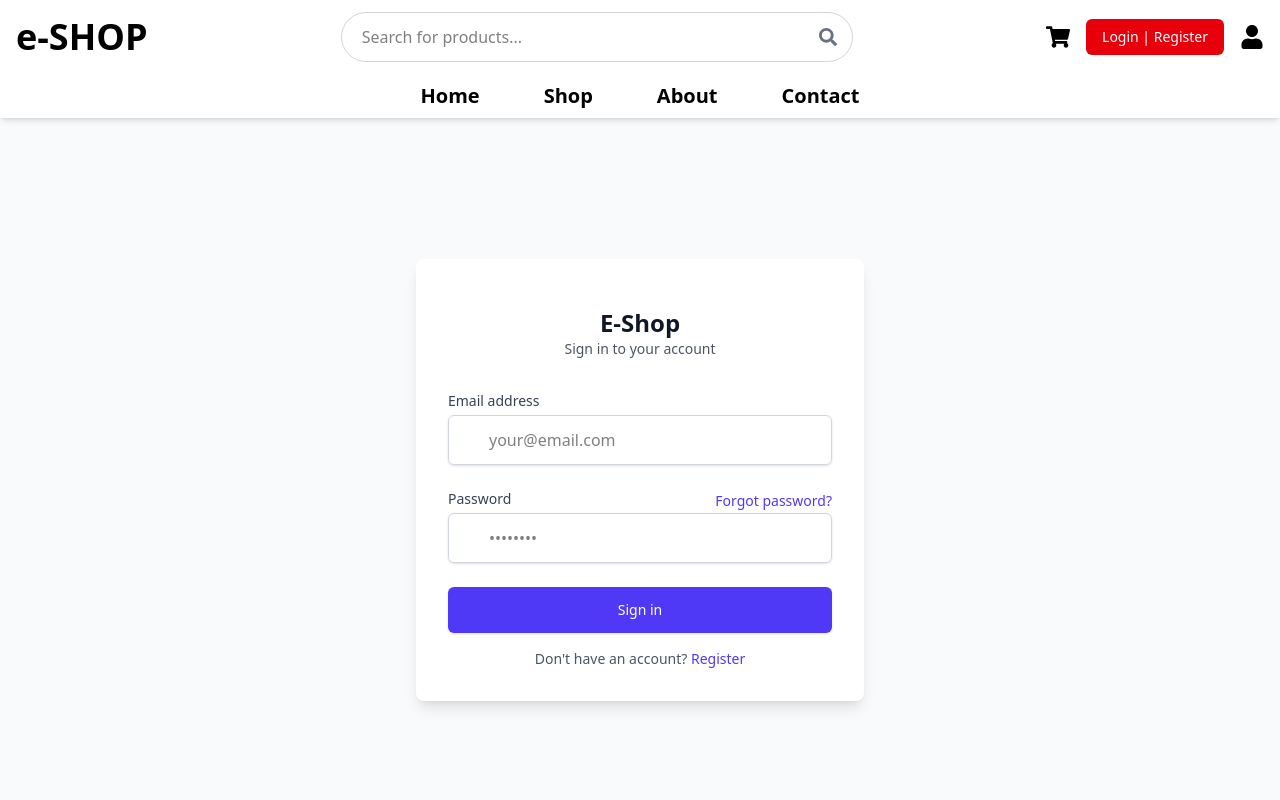
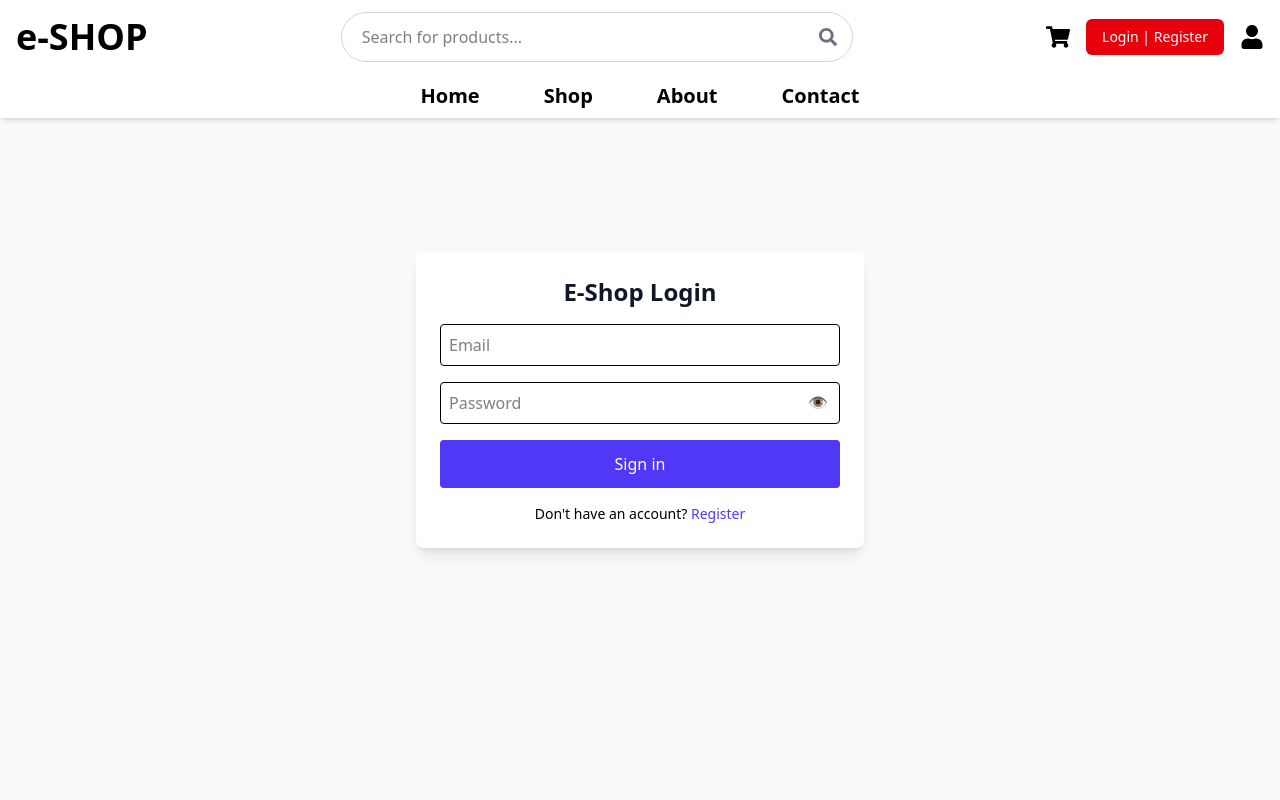
Before and after one commit to anif-antony/e-shop, a React (Vite) app: page /login in a window 1280 px wide. Shown: the top 800 px of the page. Built offline with nearby package versions, Linux system fonts and the light colour scheme.

Commit message:
Your commit message

```diff
--- a/src/pages/Login.jsx
+++ b/src/pages/Login.jsx
@@ -1,7 +1,13 @@
 import React, { useState } from 'react';
-import { Link } from 'react-router-dom';
+import { useDispatch, useSelector } from 'react-redux';
+import { loginUser } from '../redux/userSlice';
+import { Link, useNavigate } from 'react-router-dom';
 
 const Login = () => {
+    const dispatch = useDispatch();
+    const users = useSelector(state => state.user.users);
+    const navigate = useNavigate();
+
     const [email, setEmail] = useState('');
     const [password, setPassword] = useState('');
     const [emailError, setEmailError] = useState('');
@@ -9,15 +15,12 @@ const Login = () => {
     const [isSubmitting, setIsSubmitting] = useState(false);
     const [showPassword, setShowPassword] = useState(false);
 
-    const emailPattern = /^[^\s@]+@[^\s@]+\.[^\s@]+$/;
-    const passwordMinLength = 8;
-
     const validateEmail = () => {
         if (!email.trim()) {
             setEmailError('Email is required');
             return false;
-        } else if (!emailPattern.test(email)) {
-            setEmailError('Please enter a valid email address');
+        } else if (!/^[^\s@]+@[^\s@]+\.[^\s@]+$/.test(email)) {
+            setEmailError('Invalid email address');
             return false;
         } else {
             setEmailError('');
@@ -28,9 +31,6 @@ const Login = () => {
     const validatePassword = () => {
         if (!password.trim()) {
             setPasswordError('Password is required');
-            return false;
-        } else if (password.length < passwordMinLength) {
-            setPasswordError(`Password must be at least ${passwordMinLength} characters`);
             return false;
         } else {
             setPasswordError('');
@@ -45,83 +45,38 @@ const Login = () => {
 
         if (isEmailValid && isPasswordValid) {
             setIsSubmitting(true);
-            setTimeout(() => {
-                alert('Login successful! Welcome to E-Shop');
-                setEmail('');
-                setPassword('');
+            const user = users.find(user => user.email === email && user.password === password);
+            if (user) {
+                dispatch(loginUser({ email, password }));
+                alert('Login successful!');
+                navigate('/');
+            } else {
+                setEmailError('Invalid credentials');
+                setPasswordError('Invalid credentials');
                 setIsSubmitting(false);
-            }, 1500);
+            }
         }
     };
 
     return (
-        <div className="bg-gray-50 min-h-screen flex items-center justify-center mt-20 p-4">
-            <div className="w-full max-w-md">
+        <div className="flex items-center justify-center min-h-screen bg-gray-50 p-4">
+            <div className="w-full max-w-md bg-white rounded-lg shadow-lg p-6">
+                <h1 className="text-2xl font-bold text-gray-900 text-center">E-Shop Login</h1>
+                <form onSubmit={handleSubmit} className="space-y-4 mt-4" noValidate>
+                    <input type="email" className="w-full border p-2 rounded" placeholder="Email" value={email} onChange={(e) => setEmail(e.target.value)} onBlur={validateEmail} />
+                    {emailError && <p className="text-red-600 text-sm">{emailError}</p>}
 
+                    <div className="relative">
+                        <input type={showPassword ? 'text' : 'password'} className="w-full border p-2 rounded" placeholder="Password" value={password} onChange={(e) => setPassword(e.target.value)} onBlur={validatePassword} />
+                        <button type="button" onClick={() => setShowPassword(!showPassword)} className="absolute right-3 top-2 text-gray-600">{showPassword ? '🙈' : '👁️'}</button>
+                    </div>
+                    {passwordError && <p className="text-red-600 text-sm">{passwordError}</p>}
 
-                <div className="bg-white rounded-lg shadow-lg p-6 md:p-8">
-                    <form onSubmit={handleSubmit} className="space-y-6" noValidate>
-                    <div className="text-center mb-8">
-
-                    <h1 className="mt-4 text-2xl font-bold text-gray-900">E-Shop</h1>
-                    <p className="text-gray-600 text-sm">Sign in to your account</p>
-                </div>
-                        <div>
-                            <label htmlFor="email" className="block text-sm font-medium text-gray-700 mb-1">Email address</label>
-                            <div className="relative">
-                                <div className="absolute inset-y-0 left-0 pl-3 flex items-center pointer-events-none">
-                                    <i className="fas fa-envelope text-gray-400"></i>
-                                </div>
-                                <input
-                                    type="email"
-                                    id="email"
-                                    className={`pl-10 block w-full rounded-md border py-3 px-4 shadow-sm focus:outline-none focus:ring-2 ${emailError ? 'border-red-500 focus:border-red-500' : 'border-gray-300 focus:border-indigo-500'}`}
-                                    placeholder="your@email.com"
-                                    value={email}
-                                    onChange={(e) => setEmail(e.target.value)}
-                                    onBlur={validateEmail}
-                                />
-                            </div>
-                            {emailError && <p className="mt-1 text-sm text-red-600">{emailError}</p>}
-                        </div>
-
-                        <div>
-                            <div className="flex items-center justify-between">
-                                <label htmlFor="password" className="block text-sm font-medium text-gray-700 mb-1">Password</label>
-                                <a href="#" className="text-sm font-medium text-indigo-600 hover:text-indigo-500">Forgot password?</a>
-                            </div>
-                            <div className="relative">
-                                <div className="absolute inset-y-0 left-0 pl-3 flex items-center pointer-events-none">
-                                    <i className="fas fa-lock text-gray-400"></i>
-                                </div>
-                                <input
-                                    type={showPassword ? 'text' : 'password'}
-                                    id="password"
-                                    className={`pl-10 block w-full rounded-md border py-3 px-4 shadow-sm focus:outline-none focus:ring-2 ${passwordError ? 'border-red-500 focus:border-red-500' : 'border-gray-300 focus:border-indigo-500'}`}
-                                    placeholder="••••••••"
-                                    value={password}
-                                    onChange={(e) => setPassword(e.target.value)}
-                                    onBlur={validatePassword}
-                                />
-                                <button type="button" onClick={() => setShowPassword(!showPassword)} className="absolute inset-y-0 right-0 pr-3 flex items-center">
-                                    <i className={`fas ${showPassword ? 'fa-eye-slash' : 'fa-eye'}`}></i>
-                                </button>
-                            </div>
-                            {passwordError && <p className="mt-1 text-sm text-red-600">{passwordError}</p>}
-                        </div>
-
-                        <button
-                            type="submit"
-                            className="w-full flex justify-center py-3 px-4 border border-transparent rounded-md shadow-sm text-sm font-medium text-white bg-indigo-600 hover:bg-indigo-700 focus:outline-none focus:ring-2 focus:ring-offset-2 focus:ring-indigo-500"
-                            disabled={isSubmitting}
-                        >
-                            {isSubmitting ? 'Signing in...' : 'Sign in'}
-                        </button>
-                    </form>
-                    <p className="mt-4 text-sm text-center text-gray-600">
-                        Don't have an account? <Link to="/register" className="text-indigo-600 hover:text-indigo-500 font-medium">Register</Link>
-                    </p>
-                </div>
+                    <button type="submit" className="w-full bg-indigo-600 text-white p-3 rounded" disabled={isSubmitting}>
+                        {isSubmitting ? 'Signing in...' : 'Sign in'}
+                    </button>
+                </form>
+                <p className="mt-4 text-sm text-center">Don't have an account? <Link to="/register" className="text-indigo-600">Register</Link></p>
             </div>
         </div>
     );
--- a/src/pages/Register.jsx
+++ b/src/pages/Register.jsx
@@ -1,7 +1,13 @@
+// src/components/Register.js
 import React, { useState } from 'react';
+import { useDispatch, useSelector } from 'react-redux';
+import { registerUser } from '../redux/userSlice';
 import { Link } from 'react-router-dom';
 
 const Register = () => {
+    const dispatch = useDispatch();
+    const users = useSelector(state => state.user.users);
+
     const [name, setName] = useState('');
     const [email, setEmail] = useState('');
     const [password, setPassword] = useState('');
@@ -13,6 +19,7 @@ const Register = () => {
         let errors = {};
         if (!name.trim()) errors.name = 'Name is required';
         if (!email.match(/^[^\s@]+@[^\s@]+\.[^\s@]+$/)) errors.email = 'Invalid email address';
+        if (users.some(user => user.email === email)) errors.email = 'Email is already registered';
         if (password.length < 8) errors.password = 'Password must be at least 8 characters';
         if (password !== confirmPassword) errors.confirmPassword = 'Passwords do not match';
         setErrors(errors);
@@ -23,6 +30,7 @@ const Register = () => {
         e.preventDefault();
         if (validateForm()) {
             setIsSubmitting(true);
+            dispatch(registerUser({ name, email, password }));
             setTimeout(() => {
                 alert('Registration successful!');
                 setName('');
@@ -35,44 +43,27 @@ const Register = () => {
     };
 
     return (
-        <div className="bg-gray-50 min-h-screen flex items-center justify-center mt-30 p-4">
-            <div className="w-full max-w-md">
+        <div className="flex items-center justify-center min-h-screen bg-gray-50 p-4">
+            <div className="w-full max-w-md bg-white rounded-lg shadow-lg p-6">
+                <h1 className="text-2xl font-bold text-gray-900 text-center">Create an Account</h1>
+                <form onSubmit={handleSubmit} className="space-y-4 mt-4">
+                    <input type="text" className="w-full border p-2 rounded" placeholder="Full Name" value={name} onChange={(e) => setName(e.target.value)} />
+                    {errors.name && <p className="text-red-600 text-sm">{errors.name}</p>}
 
-                <div className="bg-white rounded-lg shadow-lg p-6 md:p-8">
+                    <input type="email" className="w-full border p-2 rounded" placeholder="Email" value={email} onChange={(e) => setEmail(e.target.value)} />
+                    {errors.email && <p className="text-red-600 text-sm">{errors.email}</p>}
 
-                    <form onSubmit={handleSubmit} className="space-y-6">
-                    <div className="text-center mb-8">
-                    <h1 className="text-2xl font-bold text-gray-900">Create an Account</h1>
-                    <p className="text-gray-600 text-sm">Join us today!</p>
-                </div>
-                        <div>
-                            <label className="block text-sm font-medium text-gray-700">Full Name</label>
-                            <input type="text" className="w-full border rounded-md p-3" value={name} onChange={(e) => setName(e.target.value)} />
-                            {errors.name && <p className="text-red-600 text-sm">{errors.name}</p>}
-                        </div>
-                        <div>
-                            <label className="block text-sm font-medium text-gray-700">Email</label>
-                            <input type="email" className="w-full border rounded-md p-3" value={email} onChange={(e) => setEmail(e.target.value)} />
-                            {errors.email && <p className="text-red-600 text-sm">{errors.email}</p>}
-                        </div>
-                        <div>
-                            <label className="block text-sm font-medium text-gray-700">Password</label>
-                            <input type="password" className="w-full border rounded-md p-3" value={password} onChange={(e) => setPassword(e.target.value)} />
-                            {errors.password && <p className="text-red-600 text-sm">{errors.password}</p>}
-                        </div>
-                        <div>
-                            <label className="block text-sm font-medium text-gray-700">Confirm Password</label>
-                            <input type="password" className="w-full border rounded-md p-3" value={confirmPassword} onChange={(e) => setConfirmPassword(e.target.value)} />
-                            {errors.confirmPassword && <p className="text-red-600 text-sm">{errors.confirmPassword}</p>}
-                        </div>
-                        <button type="submit" className="w-full bg-indigo-600 text-white p-3 rounded-md" disabled={isSubmitting}>
-                            {isSubmitting ? 'Registering...' : 'Register'}
-                        </button>
-                    </form>
-                    <p className="mt-4 text-sm text-center text-gray-600">
-                        Already have an account? <Link to="/login" className="text-indigo-600">Login</Link>
-                    </p>
-                </div>
+                    <input type="password" className="w-full border p-2 rounded" placeholder="Password" value={password} onChange={(e) => setPassword(e.target.value)} />
+                    {errors.password && <p className="text-red-600 text-sm">{errors.password}</p>}
+
+                    <input type="password" className="w-full border p-2 rounded" placeholder="Confirm Password" value={confirmPassword} onChange={(e) => setConfirmPassword(e.target.value)} />
+                    {errors.confirmPassword && <p className="text-red-600 text-sm">{errors.confirmPassword}</p>}
+
+                    <button type="submit" className="w-full bg-indigo-600 text-white p-3 rounded" disabled={isSubmitting}>
+                        {isSubmitting ? 'Registering...' : 'Register'}
+                    </button>
+                </form>
+                <p className="mt-4 text-sm text-center">Already have an account? <Link to="/login" className="text-indigo-600">Login</Link></p>
             </div>
         </div>
     );
--- a/src/redux/store.js
+++ b/src/redux/store.js
@@ -1,9 +1,13 @@
 import { configureStore } from "@reduxjs/toolkit";
 import productReducer from "./productSlice"; // Import product slice
 import cartReducer from "./cartSlice"; // Import cart slice
+import userReducer from "./userSlice"; // Import user slice
+
 export const store = configureStore({
   reducer: {
     products: productReducer, // Add products to Redux store
-    cart: cartReducer, // Add cart to Redux store
+    cart: cartReducer,
+    user: userReducer,
+     // Add cart to Redux store
   },
 });
--- /dev/null
+++ b/src/redux/userSlice.jsx
@@ -0,0 +1,30 @@
+import { createSlice } from '@reduxjs/toolkit';
+
+const initialState = {
+    users: [], // Store registered users
+    loggedInUser: null, // Store the logged-in user
+};
+
+const userSlice = createSlice({
+    name: 'user',
+    initialState,
+    reducers: {
+        registerUser: (state, action) => {
+            const existingUser = state.users.find((u) => u.email === action.payload.email);
+            if (!existingUser) {
+                state.users.push(action.payload);
+            }
+        },
+        loginUser: (state, action) => {
+            const { email, password } = action.payload;
+            const user = state.users.find((u) => u.email === email && u.password === password);
+            state.loggedInUser = user || null;
+        },
+        logoutUser: (state) => {
+            state.loggedInUser = null;
+        }
+    },
+});
+
+export const { registerUser, loginUser, logoutUser } = userSlice.actions;
+export default userSlice.reducer;
```
